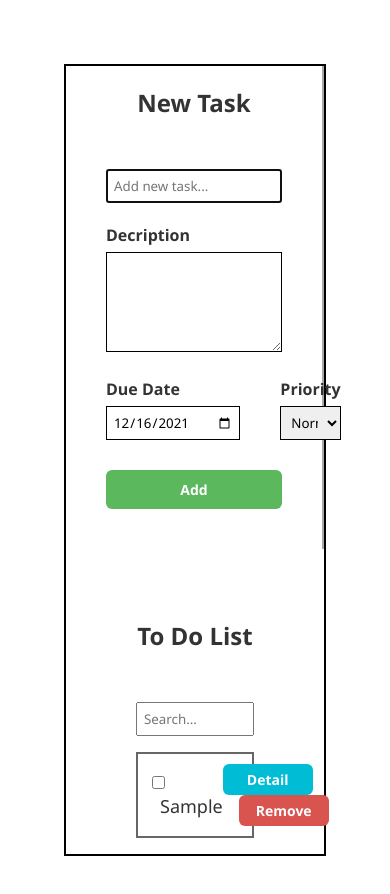
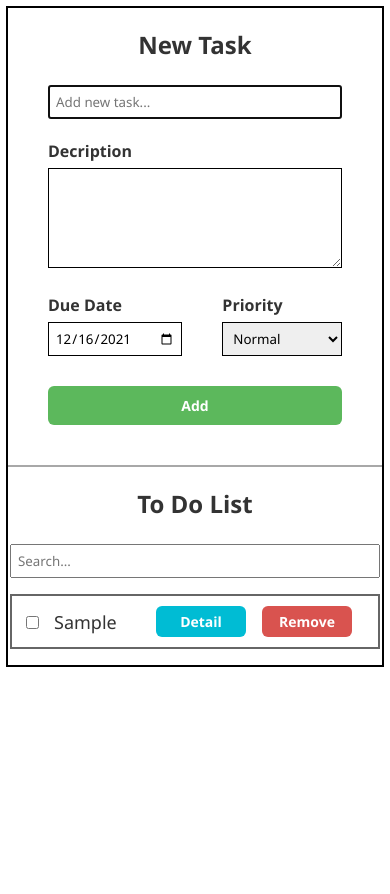
Before and after one commit to nhatnv1420/todo-list, a React (Create React App) app: page / in a window 390 px wide. Both pictures are taken after typing "Sample", "Sample" into the empty fields and a click on the button "Add". Shown: the top 894 px of the page. After the commit the page ends 844 px from the top, so only its background shows below. Built offline with nearby package versions, Linux system fonts and the light colour scheme.

Commit message:
css responsive

```diff
--- a/src/responsive.css
+++ b/src/responsive.css
@@ -1,4 +1,11 @@
 @media (max-width: 768px) {
+    .App {
+        padding: 6px;
+    }
+
+    .form-title {
+        margin-bottom: 24px;
+    }
     .form-add {
         width: 100%;
     }
@@ -7,7 +14,17 @@
         flex-direction: column;
     }
     .list {
+        padding: 0 2px;
+    }
+    .list-content {
+        padding: 0;
+    }
+
+    .form-add {
+        border-bottom: 2px solid rgb(168, 168, 168);
+        border-right: none;
+    }
+    .controll-items {
         margin-top: 50px;
-        margin-left: 0;
     }
 }
```
